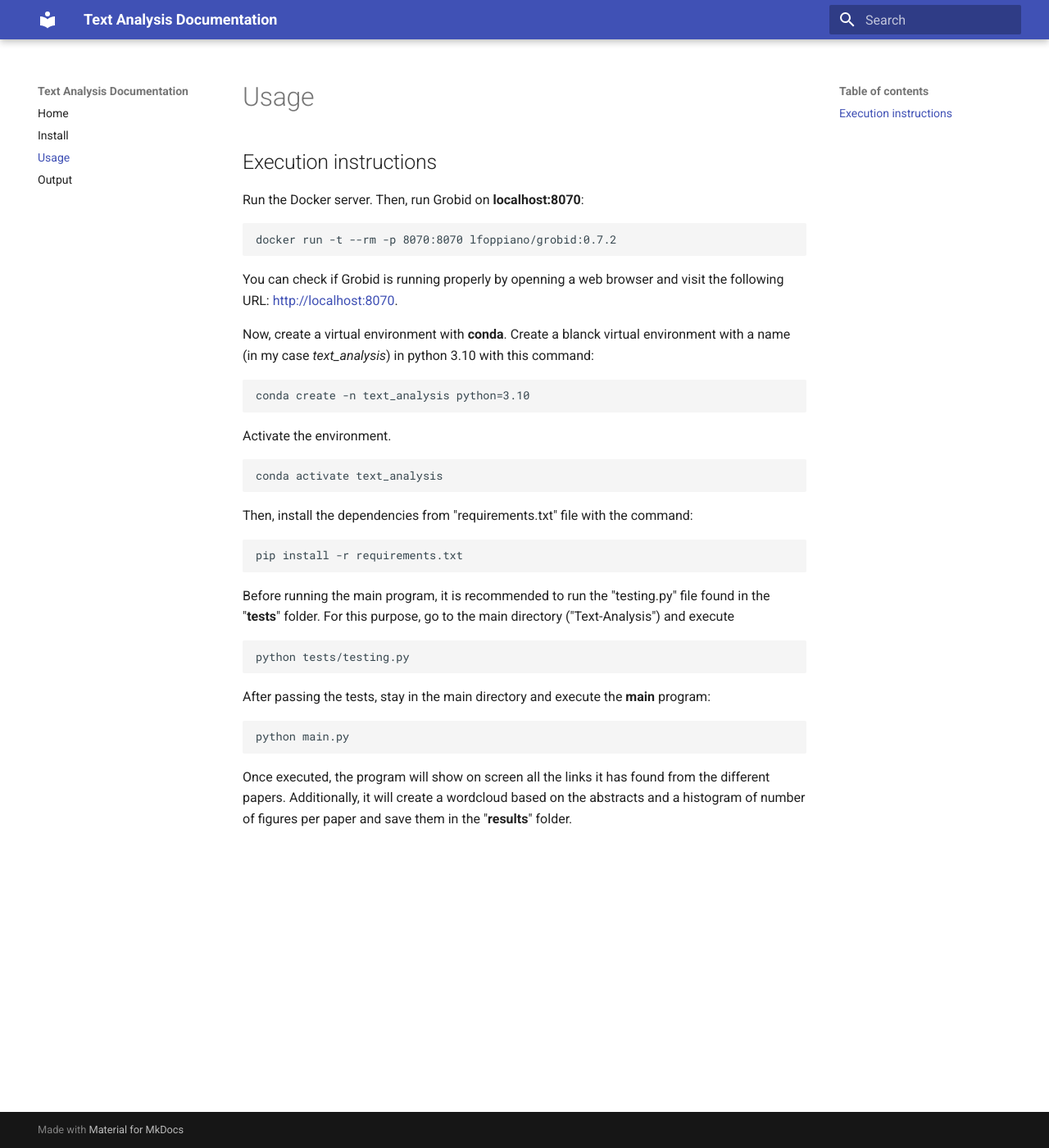
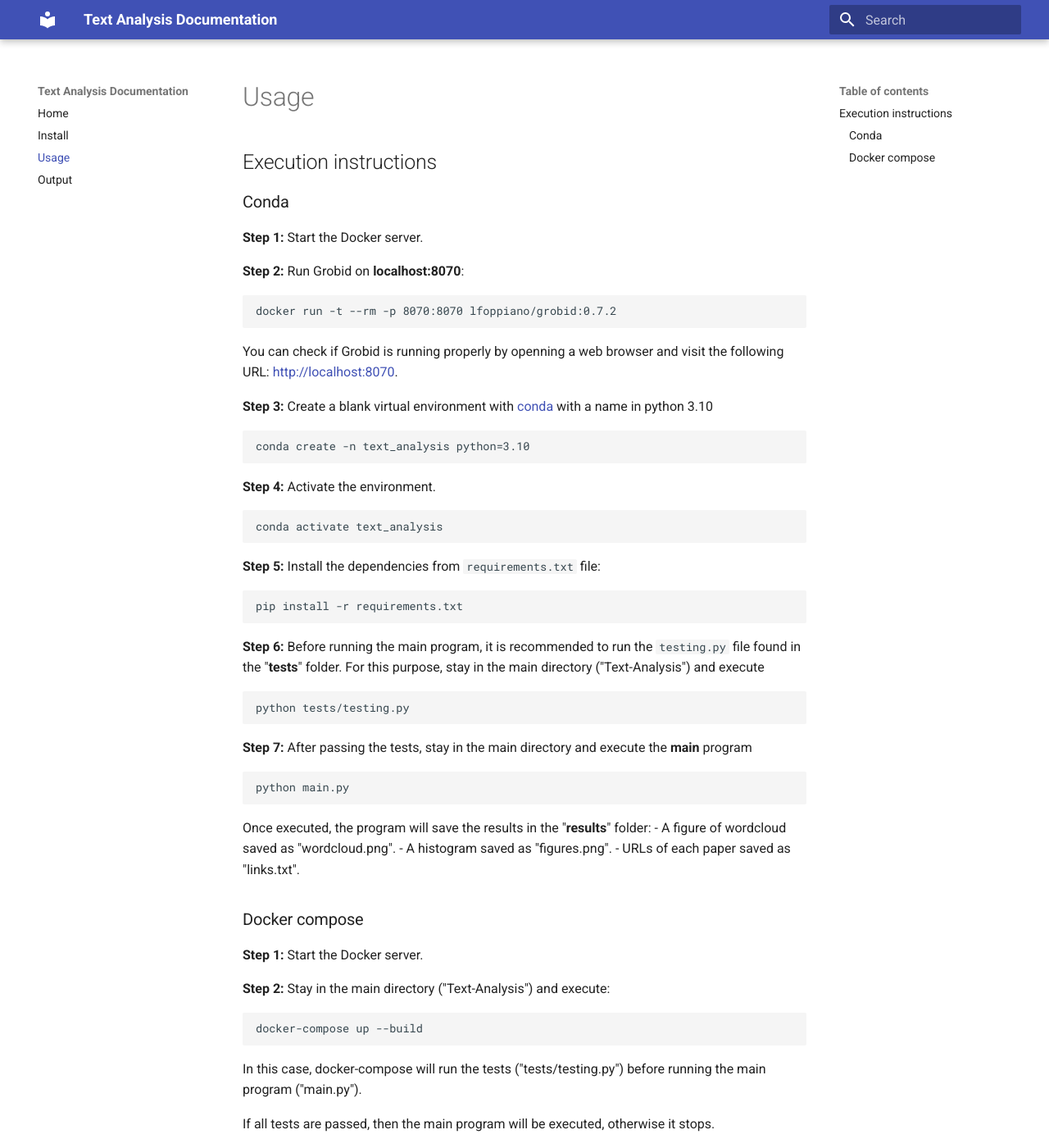
Before and after one commit to yiminzhou7/AI-And-Open-Science-In-Research-SW-Engineering, an MkDocs documentation site: the page built from docs/usage.md, in a window 1280 px wide and 1400 px high. Shown: the whole window at 82% size. Built offline with MkDocs 1.6.1 and Material for MkDocs 9.7.7, drawn with Linux system fonts in a browser that asks for light colours; some of the changed text lies outside the part shown.

Commit message:
Update usage.md

````diff
--- a/docs/usage.md
+++ b/docs/usage.md
@@ -1,5 +1,9 @@
 ## Execution instructions
-Run the Docker server. Then, run Grobid on **localhost:8070**:
+
+### Conda
+**Step 1:** Start the Docker server.
+
+**Step 2:** Run Grobid on **localhost:8070**:
 
 ```
 docker run -t --rm -p 8070:8070 lfoppiano/grobid:0.7.2
@@ -7,36 +11,61 @@ docker run -t --rm -p 8070:8070 lfoppiano/grobid:0.7.2
 
 You can check if Grobid is running properly by openning a web browser and visit the following URL: [http://localhost:8070](http://localhost:8070).
 
-Now, create a virtual environment with **conda**. Create a blanck virtual environment with a name (in my case *text_analysis*) in python 3.10 with this command:
+**Step 3:** Create a blank virtual environment with [conda](https://docs.conda.io/projects/conda/en/latest/user-guide/install/index.html) with a name in python 3.10
 
 ```
 conda create -n text_analysis python=3.10
 ```
 
-Activate the environment.
+**Step 4:** Activate the environment.
 
 ```
 conda activate text_analysis
 ```
 
-Then, install the dependencies from "requirements.txt" file with the command:
+**Step 5:** Install the dependencies from `requirements.txt` file:
 
 ```
 pip install -r requirements.txt
 ```
 
-
-Before running the main program, it is recommended to run the "testing.py" file found in the "**tests**" folder.
-For this purpose, go to the main directory ("Text-Analysis") and execute
+**Step 6:** Before running the main program, it is recommended to run the `testing.py` file found in the "**tests**" folder. For this purpose, stay in the main directory ("Text-Analysis") and execute
 
 ```
 python tests/testing.py
 ```
 
-After passing the tests, stay in the main directory and execute the **main** program:
+**Step 7:** After passing the tests, stay in the main directory and execute the **main** program
 
 ```
 python main.py
 ```
 
-Once executed, the program will show on screen all the links it has found from the different papers. Additionally, it will create a wordcloud based on the abstracts and a histogram of number of figures per paper and save them in the "**results**" folder.
+Once executed, the program will save the results in the "**results**" folder:
+- A figure of wordcloud saved as "wordcloud.png".
+- A histogram saved as "figures.png".
+- URLs of each paper saved as "links.txt".
+
+### Docker compose
+**Step 1:** Start the Docker server.
+
+**Step 2:** Stay in the main directory ("Text-Analysis") and execute:
+
+```
+docker-compose up --build
+```
+
+In this case, docker-compose will run the tests ("tests/testing.py") before running the main program ("main.py").
+
+If all tests are passed, then the main program will be executed, otherwise it stops.
+
+Once executed, the program will save the results in the "**results**" folder:
+- A figure of wordcloud saved as "wordcloud.png".
+- A histogram saved as "figures.png".
+- URLs of each paper saved as "links.txt".
+
+**Step 4:** Once the results have been obtained, execute
+
+```
+docker-compose down
+```
````
